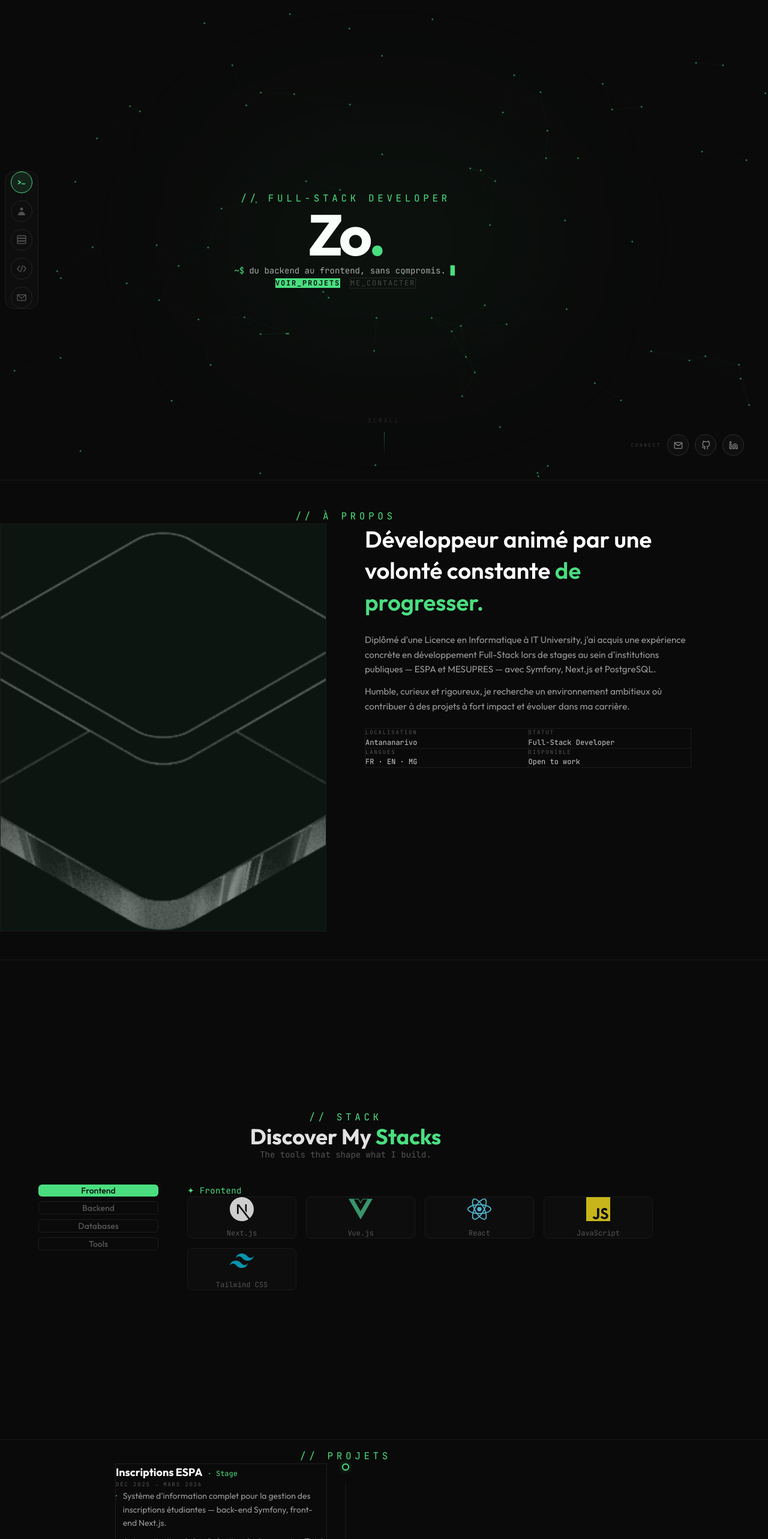
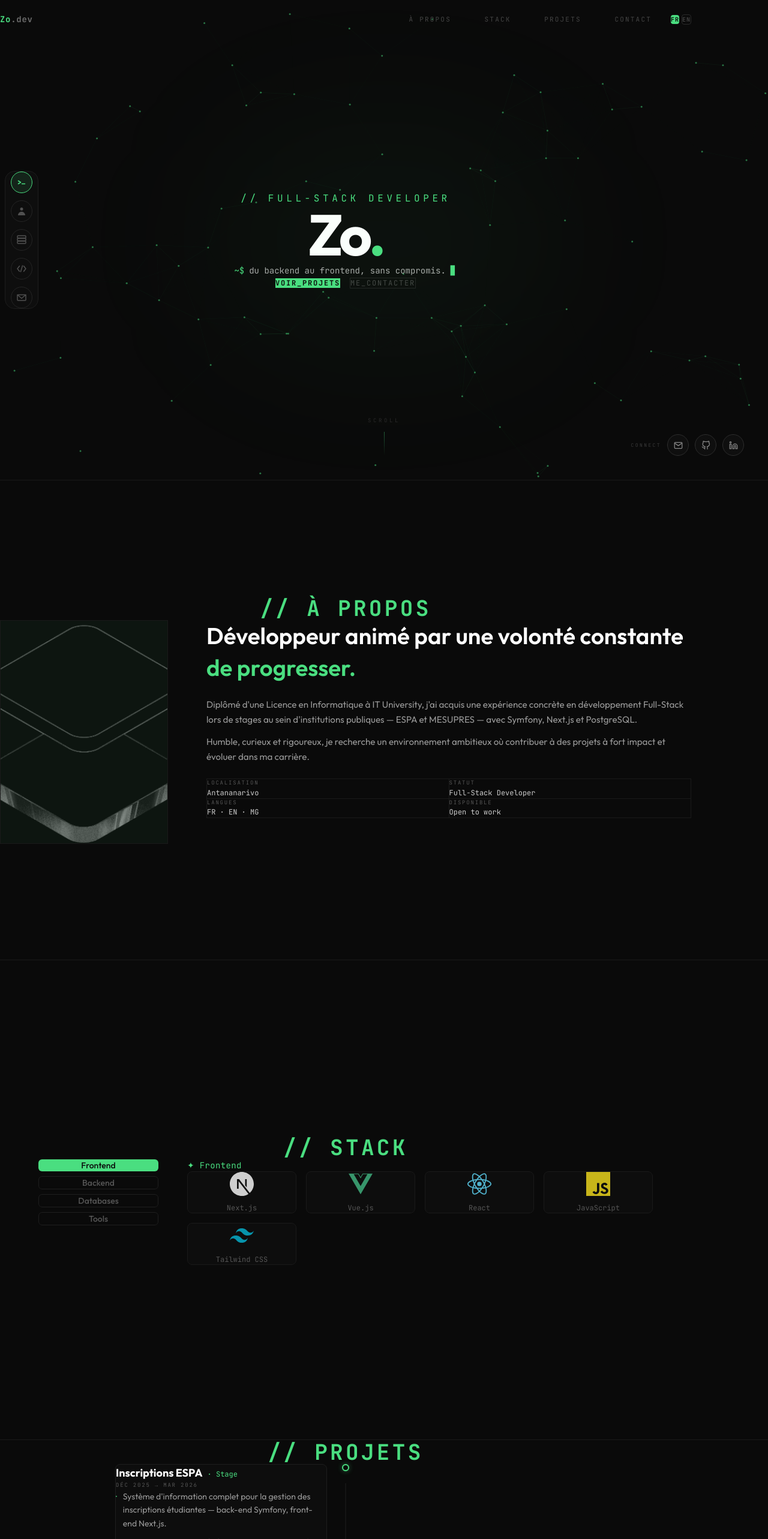
Before and after one commit to zoAntonio/portfolio, a React app: page / in a window 1280 px wide. Shown: the top 2566 px of the page at 60% size. Built offline with nearby package versions, Linux system fonts and the light colour scheme; the HTML template or start-up script is replaced by a standard one.

Commit message:
[chore]: add more language

```diff
--- a/src/App.jsx
+++ b/src/App.jsx
@@ -1,4 +1,5 @@
 import { BrowserRouter } from 'react-router-dom'
+import { LanguageProvider } from './i18n'
 import Navbar             from './components/Navbar'
 import Sidebar            from './components/Sidebar'
 import ParticleBackground from './components/ParticleBackground'
@@ -11,6 +12,7 @@ import Stack              from './pages/Stack'
 
 export default function App() {
   return (
+    <LanguageProvider>
     <BrowserRouter>
       <div className="bg-[#0a0a0a] min-h-screen">
         <ParticleBackground />
@@ -26,5 +28,6 @@ export default function App() {
         <Footer />
       </div>
     </BrowserRouter>
+    </LanguageProvider>
   )
 }
--- a/src/components/Navbar.jsx
+++ b/src/components/Navbar.jsx
@@ -1,20 +1,46 @@
 import { useState, useEffect } from 'react'
 import { motion } from 'framer-motion'
-
-const NAV_LINKS = [
-  { label: 'à propos', id: 'about'    },
-  { label: 'stack',    id: 'stack'    },
-  { label: 'projets',  id: 'projects' },
-  { label: 'contact',  id: 'contact'  },
-]
+import { useT } from '../i18n'
 
 function scrollTo(id) {
   document.getElementById(id)?.scrollIntoView({ behavior: 'smooth' })
 }
 
+function LangToggle({ lang, toggle, className = '' }) {
+  return (
+    <div className={`flex items-center gap-1 ${className}`}>
+      <button
+        onClick={() => lang !== 'fr' && toggle()}
+        className={[
+          'font-mono text-[10px] font-bold tracking-widest px-2.5 py-1 rounded transition-all duration-200 focus:outline-none',
+          lang === 'fr'
+            ? 'bg-[#4ade80] text-[#0a0a0a]'
+            : 'text-[#444] hover:text-[#777] border border-[#2a2a2a] hover:border-[#444]',
+        ].join(' ')}
+        aria-label="Français"
+      >
+        FR
+      </button>
+      <button
+        onClick={() => lang !== 'en' && toggle()}
+        className={[
+          'font-mono text-[10px] font-bold tracking-widest px-2.5 py-1 rounded transition-all duration-200 focus:outline-none',
+          lang === 'en'
+            ? 'bg-[#4ade80] text-[#0a0a0a]'
+            : 'text-[#444] hover:text-[#777] border border-[#2a2a2a] hover:border-[#444]',
+        ].join(' ')}
+        aria-label="English"
+      >
+        EN
+      </button>
+    </div>
+  )
+}
+
 export default function Navbar() {
   const [scrolled, setScrolled] = useState(false)
   const [menuOpen, setMenuOpen] = useState(false)
+  const { lang, toggle, t } = useT()
 
   useEffect(() => {
     const onScroll = () => setScrolled(window.scrollY > 40)
@@ -27,7 +53,7 @@ export default function Navbar() {
       initial={{ opacity: 0, y: -16 }}
       animate={{ opacity: 1, y: 0 }}
       transition={{ duration: 0.6, ease: 'easeOut' }}
-      className={`fixed inset-x-0 top-0 z-50 transition-all duration-300 md:hidden ${
+      className={`fixed inset-x-0 top-0 z-50 transition-all duration-300 ${
         scrolled
           ? 'bg-[#0a0a0a]/92 backdrop-blur-md border-b border-[#1e1e1e]'
           : 'bg-transparent'
@@ -44,7 +70,7 @@ export default function Navbar() {
 
         {/* Desktop nav */}
         <nav className="hidden md:flex items-center gap-8">
-          {NAV_LINKS.map((link) => (
+          {t.nav.map((link) => (
             <button
               key={link.id}
               onClick={() => scrollTo(link.id)}
@@ -56,16 +82,20 @@ export default function Navbar() {
               {link.label}
             </button>
           ))}
+          <LangToggle lang={lang} toggle={toggle} />
         </nav>
 
-        {/* Mobile burger */}
-        <button
-          className="md:hidden font-mono text-[#444] text-xs tracking-wider focus:outline-none"
-          onClick={() => setMenuOpen((v) => !v)}
-          aria-label="menu"
-        >
-          {menuOpen ? '[ close ]' : '[ menu ]'}
-        </button>
+        {/* Mobile right side */}
+        <div className="flex items-center gap-4 md:hidden">
+          <LangToggle lang={lang} toggle={toggle} />
+          <button
+            className="font-mono text-[#444] text-xs tracking-wider focus:outline-none"
+            onClick={() => setMenuOpen((v) => !v)}
+            aria-label="menu"
+          >
+            {menuOpen ? '[ fermer ]' : '[ menu ]'}
+          </button>
+        </div>
       </div>
 
       {/* Mobile menu */}
@@ -76,7 +106,7 @@ export default function Navbar() {
           exit={{ opacity: 0 }}
           className="md:hidden border-t border-[#1e1e1e] bg-[#0a0a0a] px-6 py-4 flex flex-col gap-4"
         >
-          {NAV_LINKS.map((link) => (
+          {t.nav.map((link) => (
             <button
               key={link.id}
               onClick={() => { scrollTo(link.id); setMenuOpen(false) }}
--- a/src/components/Section.jsx
+++ b/src/components/Section.jsx
@@ -5,6 +5,7 @@ export default function Section({
   label,
   children,
   noBorder       = false,
+  autoHeight     = false,
   className      = '',
   innerClassName = '',
   padding        = 'py-14 md:py-20 px-4 sm:px-6',
@@ -16,7 +17,8 @@ export default function Section({
     <div
       ref={ref}
       className={[
-        'relative min-h-screen flex flex-col justify-center',
+        'relative flex flex-col',
+        !autoHeight && 'min-h-screen justify-center',
         padding,
         !noBorder && 'border-t border-[#1a1a1a]',
         className,
@@ -28,7 +30,7 @@ export default function Section({
             initial={{ opacity: 0, y: 12 }}
             animate={inView ? { opacity: 1, y: 0 } : {}}
             transition={{ duration: 0.5 }}
-            className="font-mono text-sm sm:text-base tracking-[0.35em] uppercase text-[#4ade80] mb-10 w-full text-center"
+            className="font-mono text-3xl sm:text-4xl font-bold tracking-[0.12em] uppercase text-[#4ade80] mb-10 w-full text-center"
           >
             // {label}
           </motion.p>
--- a/src/data.js
+++ b/src/data.js
@@ -9,11 +9,18 @@ import { FiMail, FiGithub, FiLinkedin } from 'react-icons/fi'
 
 // ─── Hero ────────────────────────────────────────────────────────────────────
 
-export const PHRASES = [
+export const PHRASES = {
+  fr: [
     'je construis des apps qui tiennent la route.',
     'du backend au frontend, sans compromis.',
     'code propre. architecture solide. résultats nets.',
-]
+  ],
+  en: [
+    'I build apps that hold up under pressure.',
+    'from backend to frontend, no compromises.',
+    'clean code. solid architecture. sharp results.',
+  ],
+}
 
 // ─── Shared social links (Hero + Contact) ────────────────────────────────────
 
@@ -80,12 +87,18 @@ export const PROJECTS = [
   {
     num: '01',
     name: 'Inscriptions ESPA',
-    type: 'Stage',
-    period: 'Déc 2025 → Mars 2026',
-    description: [
+    type: { fr: 'Stage', en: 'Internship' },
+    period: 'Déc 2025 → Mar 2026',
+    description: {
+      fr: [
         "Système d'information complet pour la gestion des inscriptions étudiantes — back-end Symfony, front-end Next.js.",
         "Automatisation de la génération de documents officiels (attestations, relevés de notes), réduisant à zéro les saisies manuelles.",
       ],
+      en: [
+        "Complete information system for managing student enrollments — Symfony back-end, Next.js front-end.",
+        "Automated generation of official documents (certificates, transcripts), reducing manual data entry to zero.",
+      ],
+    },
     stack: ['Symfony', 'Next.js', 'PostgreSQL'],
     github: 'https://github.com/ogsan-zo',
     live: '#',
@@ -93,12 +106,18 @@ export const PROJECTS = [
   {
     num: '02',
     name: 'Rapports MESUPRES',
-    type: 'Institutionnel',
+    type: { fr: 'Institutionnel', en: 'Institutional' },
     period: 'Oct → Déc 2025',
-    description: [
+    description: {
+      fr: [
         "Plateforme centralisée remplaçant les échanges manuels de rapports au niveau du Ministère de l'Enseignement Supérieur.",
         "Centralisation de 3 types de rapports (hebdomadaires, mensuels, semestriels) avec tableau de bord de suivi par agent.",
       ],
+      en: [
+        "Centralized platform replacing manual report exchanges at the Ministry of Higher Education.",
+        "Consolidation of 3 report types (weekly, monthly, semi-annual) with a per-agent tracking dashboard.",
+      ],
+    },
     stack: ['Symfony', 'Next.js', 'PostgreSQL'],
     github: 'https://github.com/ogsan-zo',
     live: '#',
@@ -106,12 +125,18 @@ export const PROJECTS = [
   {
     num: '03',
     name: 'Mini-Framework MVC',
-    type: 'Dev Tool',
+    type: { fr: 'Dev Tool', en: 'Dev Tool' },
     period: '2024 – 2025',
-    description: [
+    description: {
+      fr: [
         "Framework MVC from scratch en Java, inspiré de Spring MVC — routeur dynamique avec mapping automatique des URLs.",
         "Système de sécurité d'accès basé sur des rôles et permissions, avec documentation complète de l'architecture.",
       ],
+      en: [
+        "MVC framework built from scratch in Java, inspired by Spring MVC — dynamic router with automatic URL mapping.",
+        "Role and permission-based access security system, with comprehensive architecture documentation.",
+      ],
+    },
     stack: ['Java', 'Spring'],
     github: 'https://github.com/ogsan-zo',
     live: '#',
--- /dev/null
+++ b/src/i18n.jsx
@@ -0,0 +1,87 @@
+import { createContext, useContext, useState } from 'react'
+
+const Ctx = createContext()
+
+export const T = {
+  fr: {
+    nav: [
+      { label: 'à propos', id: 'about'    },
+      { label: 'stack',    id: 'stack'    },
+      { label: 'projets',  id: 'projects' },
+      { label: 'contact',  id: 'contact'  },
+    ],
+    sections: {
+      about:    'à propos',
+      stack:    'stack',
+      projects: 'projets',
+      contact:  'contact',
+    },
+    hero: {
+      cta1: 'voir_projets',
+      cta2: 'me_contacter',
+    },
+    about: {
+      title:    'Développeur animé par une volonté constante',
+      title_hl: 'de progresser.',
+      bio1: "Diplômé d'une Licence en Informatique à IT University, j'ai acquis une expérience concrète en développement Full-Stack lors de stages au sein d'institutions publiques — ESPA et MESUPRES — avec Symfony, Next.js et PostgreSQL.",
+      bio2: "Humble, curieux et rigoureux, je recherche un environnement ambitieux où contribuer à des projets à fort impact et évoluer dans ma carrière.",
+      meta: [
+        { label: 'Localisation', value: 'Antananarivo'        },
+        { label: 'Statut',       value: 'Full-Stack Developer' },
+        { label: 'Langues',      value: 'FR · EN · MG'        },
+        { label: 'Disponible',   value: 'Open to work'        },
+      ],
+    },
+    contact: {
+      desc: "Un projet, une opportunité ou simplement envie d'échanger ? Je suis disponible via les canaux ci-dessous.",
+    },
+  },
+
+  en: {
+    nav: [
+      { label: 'about',    id: 'about'    },
+      { label: 'stack',    id: 'stack'    },
+      { label: 'projects', id: 'projects' },
+      { label: 'contact',  id: 'contact'  },
+    ],
+    sections: {
+      about:    'about',
+      stack:    'stack',
+      projects: 'projects',
+      contact:  'contact',
+    },
+    hero: {
+      cta1: 'view_projects',
+      cta2: 'contact_me',
+    },
+    about: {
+      title:    'Developer driven by a constant will',
+      title_hl: 'to grow.',
+      bio1: "Graduated with a Bachelor's in Computer Science from IT University, I gained hands-on Full-Stack experience through internships at public institutions — ESPA and MESUPRES — using Symfony, Next.js and PostgreSQL.",
+      bio2: "Humble, curious and meticulous, I'm looking for an ambitious environment where I can contribute to high-impact projects and grow in my career.",
+      meta: [
+        { label: 'Location',  value: 'Antananarivo'        },
+        { label: 'Status',    value: 'Full-Stack Developer' },
+        { label: 'Languages', value: 'FR · EN · MG'        },
+        { label: 'Available', value: 'Open to work'        },
+      ],
+    },
+    contact: {
+      desc: "A project, an opportunity, or just want to connect? I'm available through the channels below.",
+    },
+  },
+}
+
+export function LanguageProvider({ children }) {
+  const [lang, setLang] = useState('fr')
+  const toggle = () => setLang((l) => (l === 'fr' ? 'en' : 'fr'))
+  return (
+    <Ctx.Provider value={{ lang, toggle, t: T[lang] }}>
+      {children}
+    </Ctx.Provider>
+  )
+}
+
+export function useT() {
+  return useContext(Ctx)
+}
--- a/src/pages/About.jsx
+++ b/src/pages/About.jsx
@@ -1,22 +1,23 @@
 import { motion } from 'framer-motion'
 import Section from '../components/Section'
 import heroImg from '../assets/hero.png'
-import { META } from '../data'
+import { useT } from '../i18n'
 
 export default function About() {
+  const { t } = useT()
   return (
-    <Section label="à propos">
+    <Section label={t.sections.about}>
       {(inView) => (
-        <div className="w-full grid grid-cols-1 md:grid-cols-2 gap-10 md:gap-16 items-start">
+        <div className="w-full grid grid-cols-1 md:grid-cols-[280px_1fr] gap-10 md:gap-16 items-start">
 
           {/* Left — image */}
           <motion.div
             initial={{ opacity: 0, x: -24 }}
             animate={inView ? { opacity: 1, x: 0 } : {}}
             transition={{ duration: 0.65, delay: 0.1, ease: [0.16, 1, 0.3, 1] }}
-            className="w-full"
+            className="w-full max-w-[220px] mx-auto md:max-w-none"
           >
-            <div className="relative w-full aspect-[4/3] md:aspect-[4/5] overflow-hidden border border-[#1a1a1a]">
+            <div className="relative w-full aspect-[3/4] overflow-hidden border border-[#1a1a1a]">
               <img
                 src={heroImg}
                 alt="Zo"
@@ -39,26 +40,19 @@ export default function About() {
               className="font-sans font-semibold text-white leading-snug"
               style={{ fontSize: 'clamp(1.4rem, 4.5vw, 2.4rem)' }}
             >
-              Développeur animé par une volonté constante{' '}
-              <span className="text-[#4ade80]">de progresser.</span>
+              {t.about.title}{' '}
+              <span className="text-[#4ade80]">{t.about.title_hl}</span>
             </h2>
 
             {/* Bio */}
             <div className="flex flex-col gap-3">
-              <p className="text-[#999] leading-relaxed text-sm sm:text-[0.95rem]">
-                Diplômé d'une Licence en Informatique à IT University, j'ai acquis une
-                expérience concrète en développement Full-Stack lors de stages au sein
-                d'institutions publiques — ESPA et MESUPRES — avec Symfony, Next.js et PostgreSQL.
-              </p>
-              <p className="text-[#999] leading-relaxed text-sm sm:text-[0.95rem]">
-                Humble, curieux et rigoureux, je recherche un environnement ambitieux
-                où contribuer à des projets à fort impact et évoluer dans ma carrière.
-              </p>
+              <p className="text-[#999] leading-relaxed text-sm sm:text-[0.95rem]">{t.about.bio1}</p>
+              <p className="text-[#999] leading-relaxed text-sm sm:text-[0.95rem]">{t.about.bio2}</p>
             </div>
 
             {/* Metadata grid */}
             <div className="grid grid-cols-2 gap-px bg-[#1a1a1a] border border-[#1a1a1a]">
-              {META.map(({ label, value }) => (
+              {t.about.meta.map(({ label, value }) => (
                 <div key={label} className="bg-[#0a0a0a] px-4 py-3">
                   <p className="font-mono text-[9px] tracking-[0.2em] text-[#555] uppercase mb-1">
                     {label}
--- a/src/pages/Hero.jsx
+++ b/src/pages/Hero.jsx
@@ -2,6 +2,7 @@ import { useState, useEffect } from 'react'
 import { motion } from 'framer-motion'
 import Section from '../components/Section'
 import { PHRASES, SOCIALS } from '../data'
+import { useT } from '../i18n'
 
 function useTyping(phrases) {
   const [idx,    setIdx]    = useState(0)
@@ -34,8 +35,9 @@ function useTyping(phrases) {
 }
 
 export default function Hero() {
-  const typed    = useTyping(PHRASES)
-  const scrollTo = (id) => document.getElementById(id)?.scrollIntoView({ behavior: 'smooth' })
+  const { lang, t } = useT()
+  const typed       = useTyping(PHRASES[lang])
+  const scrollTo    = (id) => document.getElementById(id)?.scrollIntoView({ behavior: 'smooth' })
 
   return (
     <Section
@@ -94,13 +96,13 @@ export default function Hero() {
           onClick={() => scrollTo('projects')}
           className="px-7 py-3 bg-[#4ade80] text-[#0a0a0a] font-mono text-xs font-bold tracking-[0.15em] uppercase hover:bg-[#22c55e] transition-colors duration-200 focus:outline-none"
         >
-          voir_projets
+          {t.hero.cta1}
         </button>
         <button
           onClick={() => scrollTo('contact')}
           className="px-7 py-3 border border-[#222] text-[#444] font-mono text-xs tracking-[0.15em] uppercase hover:border-[#4ade80] hover:text-[#4ade80] transition-all duration-200 focus:outline-none"
         >
-          me_contacter
+          {t.hero.cta2}
         </button>
       </motion.div>
 
--- a/src/pages/Projects.jsx
+++ b/src/pages/Projects.jsx
@@ -1,6 +1,7 @@
 import { motion } from 'framer-motion'
 import Section from '../components/Section'
 import { TECH_ICONS, PROJECTS } from '../data'
+import { useT } from '../i18n'
 
 function TechTag({ name }) {
   const tech = TECH_ICONS[name]
@@ -14,26 +15,26 @@ function TechTag({ name }) {
   )
 }
 
-function ProjectCard({ project, inView, delay, isLeft }) {
+function ProjectCard({ project, inView, delay, isLeft, lang }) {
   return (
     <motion.article
       initial={{ opacity: 0, x: isLeft ? -28 : 28 }}
       animate={inView ? { opacity: 1, x: 0 } : {}}
       transition={{ duration: 0.6, delay, ease: [0.16, 1, 0.3, 1] }}
-      className="group bg-[#0a0a0a] border border-[#1e1e1e] p-6 hover:border-[#4ade80]/25 transition-colors duration-300"
+      className="group bg-[#0d0d0d] border border-[#1e1e1e] rounded-lg p-6 hover:border-[#4ade80]/25 transition-colors duration-300"
     >
       <div className="flex items-baseline gap-2 mb-0.5">
         <h3 className="font-sans font-bold text-white text-lg group-hover:text-[#4ade80] transition-colors duration-300">
           {project.name}
         </h3>
-        <span className="font-mono text-[#4ade80] text-xs">· {project.type}</span>
+        <span className="font-mono text-[#4ade80] text-xs">· {project.type[lang]}</span>
       </div>
       <p className="font-mono text-[9px] tracking-[0.2em] text-[#555] uppercase mb-4">
         {project.period}
       </p>
 
       <ul className="flex flex-col gap-2 mb-5">
-        {project.description.map((line, i) => (
+        {project.description[lang].map((line, i) => (
           <li key={i} className="flex gap-2.5 text-sm text-[#999] leading-relaxed">
             <span className="text-[#4ade80] shrink-0 mt-0.5 select-none">·</span>
             {line}
@@ -72,8 +73,9 @@ function ProjectCard({ project, inView, delay, isLeft }) {
 }
 
 export default function Projects() {
+  const { lang, t } = useT()
   return (
-    <Section label="projets">
+    <Section label={t.sections.projects} autoHeight>
       {(inView) => (
         <div className="relative w-full max-w-3xl">
 
@@ -102,6 +104,7 @@ export default function Projects() {
                       inView={inView}
                       delay={0.25 + i * 0.2}
                       isLeft={isLeft}
+                      lang={lang}
                     />
                   </div>
 
--- a/src/pages/Stack.jsx
+++ b/src/pages/Stack.jsx
@@ -2,6 +2,7 @@ import { useState } from 'react'
 import { motion, AnimatePresence } from 'framer-motion'
 import Section from '../components/Section'
 import { CATEGORIES, STACKS } from '../data'
+import { useT } from '../i18n'
 
 function TechCard({ tech, delay, inView }) {
   return (
@@ -25,25 +26,13 @@ function TechCard({ tech, delay, inView }) {
 
 export default function Stack() {
   const [active, setActive] = useState('frontend')
+  const { t } = useT()
   const activeLabel = CATEGORIES.find(c => c.id === active)?.label ?? active
 
   return (
-    <Section label="stack">
+    <Section label={t.sections.stack}>
       {(inView) => (
         <div className="w-full max-w-5xl flex flex-col gap-10">
-
-          {/* Section heading */}
-          <motion.div
-            initial={{ opacity: 0, y: 12 }}
-            animate={inView ? { opacity: 1, y: 0 } : {}}
-            transition={{ duration: 0.5, delay: 0.05 }}
-            className="text-center"
-          >
-            <h2 className="font-sans text-3xl md:text-4xl font-bold text-[#e2e2e2] mb-2">
-              Discover My <span className="text-[#4ade80]">Stacks</span>
-            </h2>
-            <p className="font-mono text-sm text-[#555]">The tools that shape what I build.</p>
-          </motion.div>
 
           {/* Tabs + grid */}
           <div className="grid grid-cols-1 md:grid-cols-[200px_1fr] gap-8 md:gap-12">
```
Also changed, not shown: src/pages/Contact.jsx (+15 -14 lines). Lines whose indentation alone changed are shown as unchanged.
